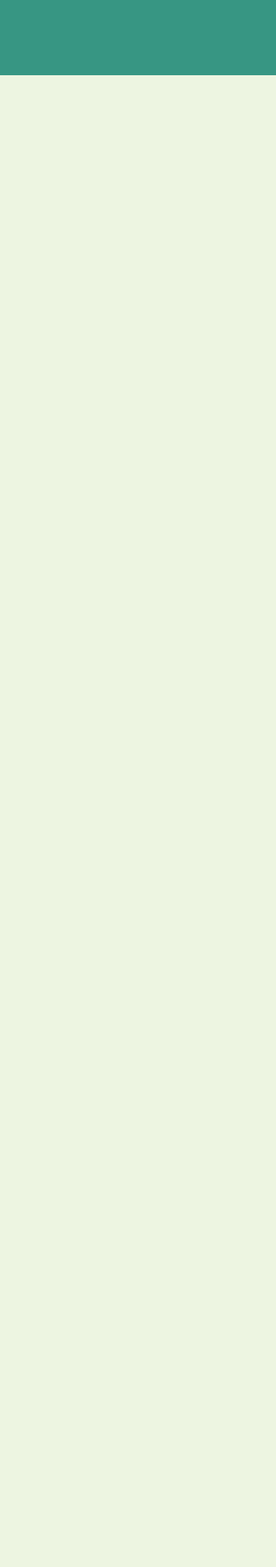
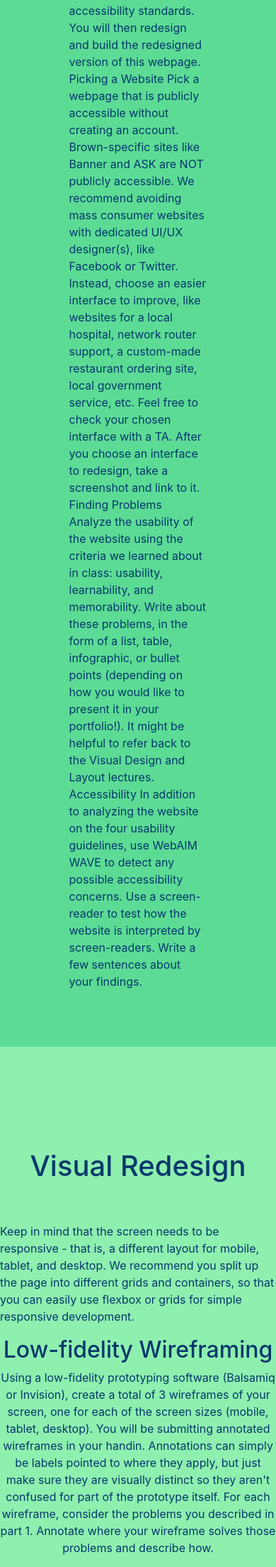
Before and after one commit to emmiehe/responsive-redesign, a PHP site: page / in a window 390 px wide. Shown: the part 2232-4440 px from the top of the page at 71% size. Before the commit the page ends 2338 px from the top, so only its background shows below. Run offline with PHP 8.4, Linux system fonts and the light colour scheme.

Commit message:
revising the template a little bit; adding some responsive img/text behavior

```diff
--- a/home.html
+++ b/home.html
@@ -11,7 +11,7 @@
     <title>Responsive Redesign</title>
   </head>
 
-  <body>
+  <body class="ml-md-5 mr-md-5 mb-md-5">
     <!-- TODO: put your HTML code here! -->
     <!-- nav bar -->
     <nav id="navbar" class="navbar navbar-expand-lg navbar-dark fixed-top">
@@ -19,55 +19,85 @@
 	<a class="navbar-brand font-weight-bold" href="#">Home</a>
 	<div class="collapse navbar-collapse">
 	  <ul class="nav navbar-nav ml-auto">
-	    <li class="nav-item font-weight-bold"><a href="#section-one" style="color: var(--bg-color-one);" class="nav-link">One</a></li>
-	    <li class="nav-item font-weight-bold"><a href="#section-two" style="color: var(--bg-color-two);" class="nav-link">Two</a></li>
-	    <li class="nav-item font-weight-bold"><a href="#section-three" style="color: var(--bg-color-three);" class="nav-link">Three</a></li>
-	    <li class="nav-item font-weight-bold"><a href="#section-four" style="color: var(--bg-color-four);" class="nav-link">Four</a></li>
+	    <li class="nav-item font-weight-bold"><a href="#section-one" style="color: var(--bg-color-one);" class="nav-link">Usability Problems</a></li>
+	    <li class="nav-item font-weight-bold"><a href="#section-two" style="color: var(--bg-color-two);" class="nav-link">Visual Redesign</a></li>
+	    <li class="nav-item font-weight-bold"><a href="#section-three" style="color: var(--bg-color-three);" class="nav-link">Responsive Redesign</a></li>
+	    <!-- <li class="nav-item font-weight-bold"><a href="#section-four" style="color: var(--bg-color-four);" class="nav-link">Conclusion</a></li> -->
 	  </ul>
 	</div>
       </div>
     </nav>
 
-    <div id="intro" class="container-fluid text-center">
-      <img src="" alt="" style="width: 30%;">
-      <h2>jdlkfjsf </h2>
-      <h2>djfljs dklsjfsd l djslfj sd</h2>
+    <div id="intro" class="text-center">
+      <img src="./img/responsive-redesign-logo-hi.png" alt="Responsive Redesign Logo" style="width: 100%; box-shadow: 0 0 0 0;">
     </div>
 
-    <div id="section-one" class="d-flex flex-column text-center justify-content-center align-items-center">
-      <div>
-	<h1>dslfjld lksjdfl lks jdlkf </h1>
-      </div>
-
+    <div id="section-one" class="d-flex flex-column text-center justify-content-around align-items-around">
+      <h1>Identifying Usability Problems</h1>
       <div class="d-flex flex-row justify-content-around align-items-center flex-wrap">
-
+	<img src="./img/simplewash-screencapture.png" alt="A screencapture of the homepage of simplewash.us" style="height: 100rem; max-width: 90%">
+	<!-- <p style="text-left">The website I picked was simplewash.us.</p> -->
+	<p class="text-left" style="max-width: 50%;">In this part, you will be picking a one page of a website to analyze based on usability and accessibility standards. You will then redesign and build the redesigned version of this webpage.
+Picking a Website
+Pick a webpage that is publicly accessible without creating an account. Brown-specific sites like Banner and ASK are NOT publicly accessible. We recommend avoiding mass consumer websites with dedicated UI/UX designer(s), like Facebook or Twitter. Instead, choose an easier interface to improve, like websites for a local hospital, network router support, a custom-made restaurant ordering site, local government service, etc. Feel free to check your chosen interface with a TA. After you choose an interface to redesign, take a screenshot and link to it.
+Finding Problems
+Analyze the usability of the website using the criteria we learned about in class: usability, learnability, and memorability. Write about these problems, in the form of a list, table, infographic, or bullet points (depending on how you would like to present it in your portfolio!). It might be helpful to refer back to the Visual Design and Layout lectures.
+Accessibility
+In addition to analyzing the website on the four usability guidelines, use WebAIM WAVE to detect any possible accessibility concerns. Use a screen-reader to test how the website is interpreted by screen-readers. Write a few sentences about your findings.</p>
       </div>
 
     </div>
 
     <div id="section-two" class="d-flex flex-column justify-content-center align-items-center">
-      <h1>djflkjsd dlskjfldsj f dlksfjsdl;</h1>
-      <h2>dfldsjflksjdl kmln ospo jkdmsljf  lsjld nl oshflk  lsdhfl sl</h2>
+      <h1>Visual Redesign</h1>
+      <p>Keep in mind that the screen needs to be responsive - that is, a different layout for mobile, tablet, and desktop. We recommend you split up the page into different grids and containers, so that you can easily use flexbox or grids for simple responsive development.</p>
+
       <div class="text-center">
+	<h2>Low-fidelity Wireframing</h2>
+	<p>Using a low-fidelity prototyping software (Balsamiq or Invision), create a total of 3 wireframes of your screen, one for each of the screen sizes (mobile, tablet, desktop). You will be submitting annotated wireframes in your handin. Annotations can simply be labels pointed to where they apply, but just make sure they are visually distinct so they aren't confused for part of the prototype itself. For each wireframe, consider the problems you described in part 1. Annotate where your wireframe solves those problems and describe how.</p>
+      </div>
+
+      <div class="text-center">
+	<h2>High-Fidelity Prototyping</h2>
+	<p>Using a high-fidelity prototyping software (Figma or AdobeXD), create a total of 3 high-fidelity prototypes of your screen, one for each of the screen sizes (mobile, tablet, desktop). These should be based on the low-fidelity wireframes you created.
+
+For each prototype, annotate the different elements so that an engineer would be able to take your designs and reproduce them without needing additional explanation. Annotate how your website would be responsive to handle the different screen sizes. Is it clear how the styling and/or structuring of each element  will change when you move from desktop to mobile to tablet? Here are some example questions to consider annotating:
+For larger containers, will you be using flexbox, grid, or something else? Why?
+Does the page change because of a user-action (such as a click or a hover)? How?
+	</p>
+      </div>
+
+      <div class="text-center">
+	<h2>Visual Design Style Guide</h2>
+	<p>For any elements that change on events (e.g., on hover, on click), keeping their interactions consistent throughout a product keeps the user experience coherent. Clear documentation also makes handoffs to developers easier. Here is an example. Create a visual design style guide that displays the main colors, typography, and reusable components’ different states (buttons on hover, click, etc.). We expect to see all major components included in your style guide, but how many components this totals to will vary based on your design choices. Focus on interactive elements like input fields over colors and fonts.
+	</p>
       </div>
     </div>
 
     <div id="section-three" class="d-flex flex-column justify-content-center align-items-center">
-      <h1>djflksdjf lkdjsflk sdklsdjf;s dkfhlshfls s</h1>
+      <h1>Responsive Redesign</h1>
 
+      <p>Using the final high-fidelity prototypes, create the page using HTML and CSS! Make sure you’ve thoroughly tested for responsiveness. Here are some things to try:
+Play with the size of your browser to see how the website looks on other computer screens
+Try changing the font size on your browser
+Use Developer Tools, e.g. the Chrome Responsive Tool or Firefox Responsive Design Mode to see how the website looks on other devices
+(optionally) Use Google Translate to see how your website looks on different languages
+Try WebAIM WAVE on different screen sizes to make sure that your website is still accessible on different devices
+ Write a few sentences or bullet points about your observations.
+</p>
       <div class="d-flex flex-row flex-wrap justify-content-around align-items-center">
-	<h1>hello hello hello</h1>
+	<h1></h1>
       </div>
     </div>
 
 
-    <div id="section-four" class="d-flex flex-column justify-content-around align-items-around text-center">
-      <h1>jfl;adfla klds fjsl japsodi anflkdfmapo falkdjfal  alskjdlsakd </h1>
+    <!-- <div id="section-four" class="d-flex flex-column justify-content-around align-items-around text-center"> -->
+    <!--   <h1>Notes on Observations</h1> -->
 
-      <div class="d-flex flex-row justify-content-around align-items-around flex-wrap">
+    <!--   <div class="d-flex flex-row justify-content-around align-items-around flex-wrap"> -->
 
-      </div>
-    </div>
+    <!--   </div> -->
+    <!-- </div> -->
 
 
   </body>
--- a/index.css
+++ b/index.css
@@ -1,5 +1,5 @@
 /* Put your style information here! */
-
+/* I picked the colors from this design: https://www.awwwards.com/sites/grosse-lanterne-1 */
 :root {
     --bg-color: #05386b;
     --bg-color-one: #5cdb95;
@@ -7,12 +7,20 @@
     --bg-color-three: #edf5e1;
     --bg-color-four: #379683;
     --txt-color-primary: #05386b;
+    --padding-top: 6rem;
+    --padding-bottom: 4rem;
 }
 
 body {
-    padding-top: 50px;
+    /* padding-top: 50px;  */
     background-color: var(--bg-color);
-    color: var(--txt-color-primary)
+    color: var(--txt-color-primary);
+    /* margin-left: 6rem; */
+    /* margin-right: 6rem; */
+}
+
+img {
+    box-shadow: 10px 10px 5px var(--bg-color-four);
 }
 
 #navbar {
@@ -20,34 +28,34 @@ body {
 }
 
 #intro {
-    padding-top: 100px;
+    padding-top: var(--padding-top);
     background-color: var(--bg-color);
     color: var(--bg-color-one);
-    padding-bottom: 100px;
+    /* padding-bottom: var(--padding-bottom);  */
 }
 
 #section-one {
-    padding-top: 100px;
+    padding-top: var(--padding-top);
     background-color: var(--bg-color-one);
-    padding-bottom: 100px;
+    padding-bottom: var(--padding-bottom);
 }
 
 #section-two {
-    padding-top: 100px;
+    padding-top: var(--padding-top);
     background-color: var(--bg-color-two);
-    padding-bottom: 100px;
+    padding-bottom: var(--padding-bottom);
 }
 
 #section-three {
-    padding-top: 100px;
+    padding-top: var(--padding-top);
     background-color: var(--bg-color-three);
-    padding-bottom: 100px;
+    padding-bottom: var(--padding-bottom);
 }
 
 #section-four {
-    padding-top: 100px;
+    padding-top: var(--padding-top);
     background-color: var(--bg-color-four);
-    padding-bottom: 100px;
+    padding-bottom: var(--padding-bottom);
 }
 
 h1{
```
Also changed, not shown: img/responsive-redesign-logo-hi.png (added), img/responsive-redesign-logo.png (added), 1 other file.
